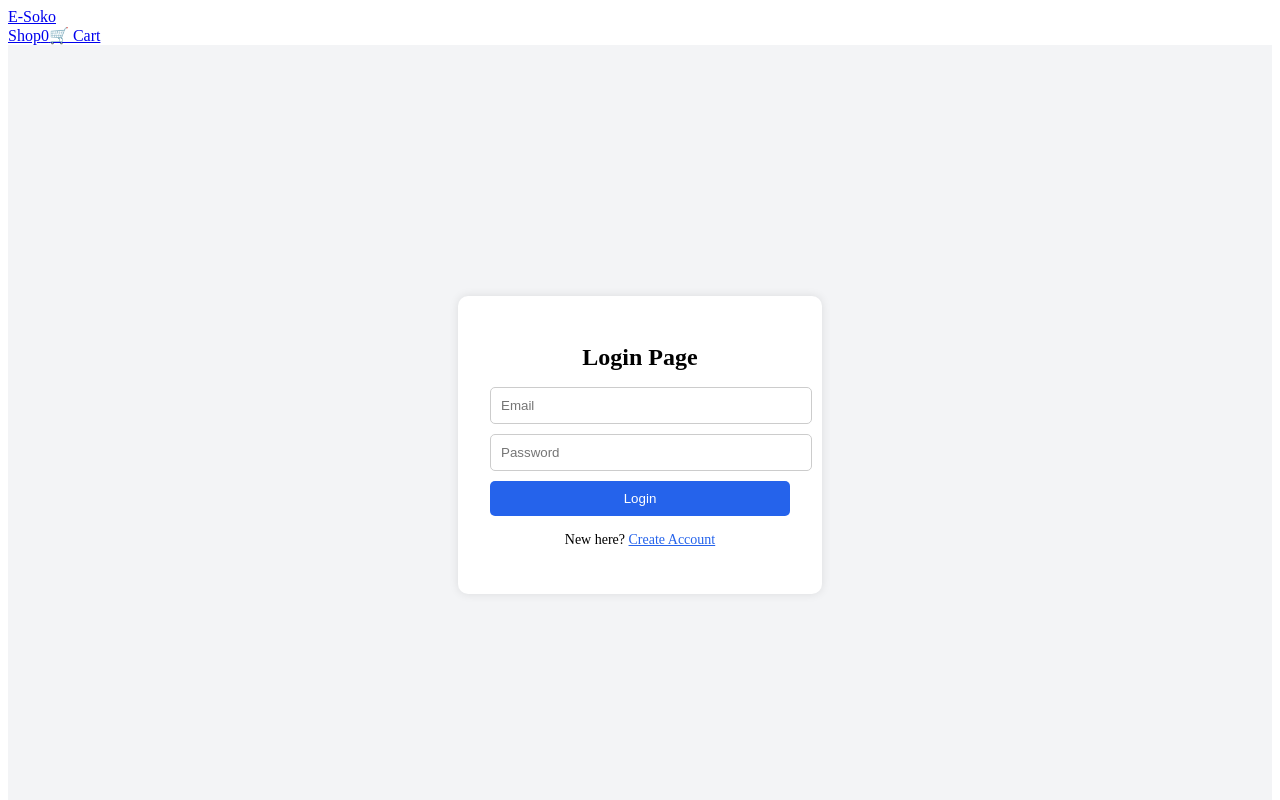
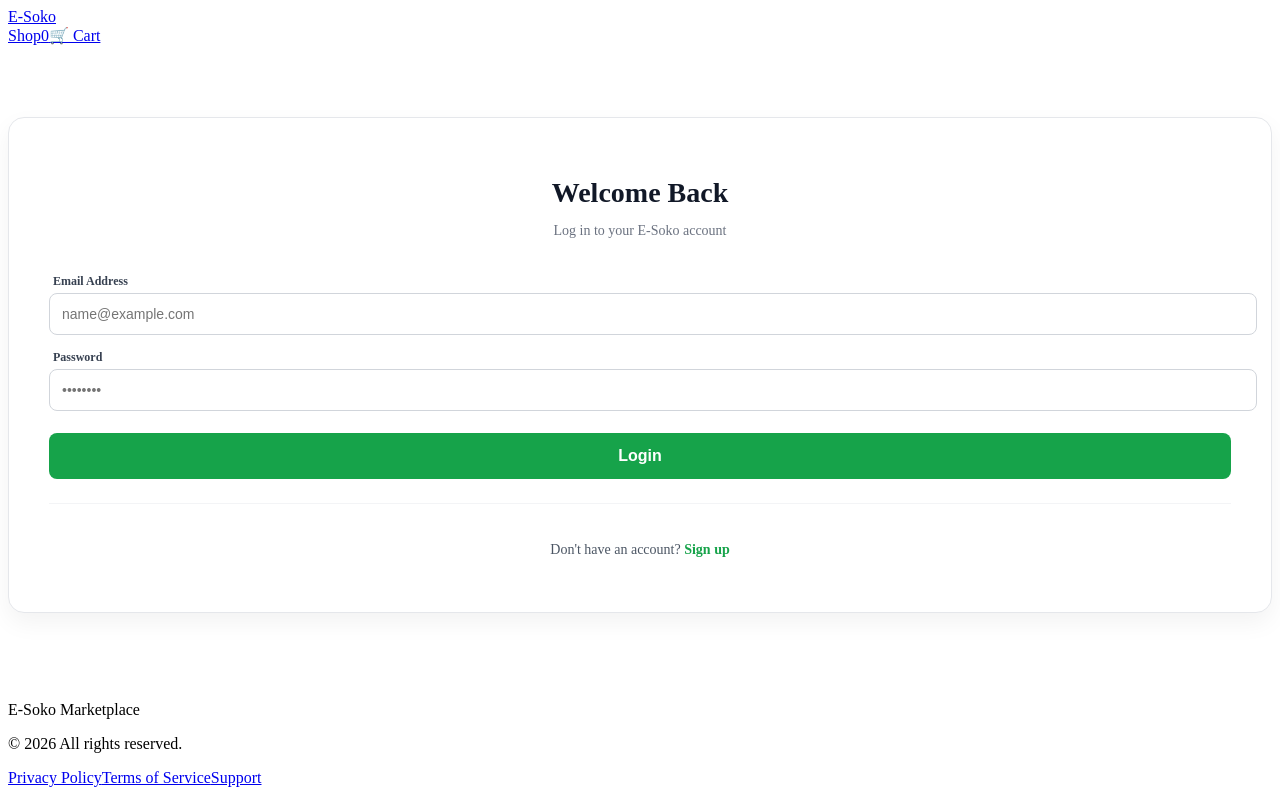
Before and after one commit to fixeg683/ecommerce-frontend, a React (Vite) app: page /login in a window 1280 px wide. Shown: the top 800 px of the page. Built offline with nearby package versions, Linux system fonts and the light colour scheme; no server answers.

Commit message:
updating Login.jsx

```diff
--- a/src/pages/Login.jsx
+++ b/src/pages/Login.jsx
@@ -1,49 +1,156 @@
 import React, { useState } from 'react';
-import { useNavigate } from 'react-router-dom';
-import axios from 'axios';
+import { Link, useNavigate } from 'react-router-dom';
+import api from '../api/axios'; // Ensure this points to your custom axios file
 
 function Login() {
   const [email, setEmail] = useState('');
   const [password, setPassword] = useState('');
+  const [loading, setLoading] = useState(false);
+  const [error, setError] = useState('');
   const navigate = useNavigate();
 
   const handleLogin = async (e) => {
     e.preventDefault();
+    setLoading(true);
+    setError('');
+
     try {
-      // Connects to your Render Backend
-      const response = await axios.post(`${import.meta.env.VITE_API_URL}/api/login/`, {
-        email,
-        password,
+      // Connects to your Django Backend on Render
+      // Path usually matches your urls.py (e.g., api/token/ or api/login/)
+      const response = await api.post('/token/', {
+        email: email,
+        password: password,
       });
 
-      // Save the JWT token (Supabase/Django auth)
+      // 1. Store both tokens for the interceptor to use
       localStorage.setItem('access_token', response.data.access);
-      alert('Login Successful!');
-      navigate('/'); // Go to Home
-    } catch (error) {
-      alert('Login Failed: ' + (error.response?.data?.detail || 'Error'));
+      localStorage.setItem('refresh_token', response.data.refresh);
+
+      // 2. Redirect to Home on success
+      navigate('/');
+      window.location.reload(); // Force refresh to update Navbar state
+    } catch (err) {
+      console.error("Login Error:", err);
+      setError(err.response?.data?.detail || 'Invalid email or password. Please try again.');
+    } finally {
+      setLoading(false);
     }
   };
 
   return (
-    <div style={{ minHeight: '100vh', display: 'flex', justifyContent: 'center', alignItems: 'center', backgroundColor: '#f3f4f6' }}>
-      <form onSubmit={handleLogin} style={{ padding: '2rem', backgroundColor: 'white', borderRadius: '10px', boxShadow: '0 0 10px rgba(0,0,0,0.1)', width: '300px', textAlign: 'center' }}>
-        <h1 style={{ fontSize: '24px', marginBottom: '1rem' }}>Login Page</h1>
-        <input
-          type="email" placeholder="Email" value={email} onChange={(e) => setEmail(e.target.value)} required
-          style={{ width: '100%', padding: '10px', marginBottom: '10px', border: '1px solid #ccc', borderRadius: '5px' }}
-        />
-        <input
-          type="password" placeholder="Password" value={password} onChange={(e) => setPassword(e.target.value)} required
-          style={{ width: '100%', padding: '10px', marginBottom: '10px', border: '1px solid #ccc', borderRadius: '5px' }}
-        />
-        <button type="submit" style={{ width: '100%', padding: '10px', backgroundColor: '#2563eb', color: 'white', border: 'none', borderRadius: '5px', cursor: 'pointer' }}>
-          Login
-        </button>
-        <p style={{ marginTop: '1rem', fontSize: '14px' }}>
-          New here? <a href="/signup" style={{ color: '#2563eb' }}>Create Account</a>
+    <div style={{
+      minHeight: '80vh',
+      display: 'flex',
+      justifyContent: 'center',
+      alignItems: 'center',
+      backgroundColor: 'transparent' // Let App.jsx handle the main bg
+    }}>
+      <div style={{
+        padding: '2.5rem',
+        backgroundColor: 'white',
+        borderRadius: '16px',
+        boxShadow: '0 10px 25px rgba(0,0,0,0.05)',
+        border: '1px solid #e5e7eb',
+        width: '100%',
+        maxWdith: '400px',
+        textAlign: 'center'
+      }}>
+        <h1 style={{ fontSize: '28px', fontWeight: '800', color: '#111827', marginBottom: '0.5rem' }}>
+          Welcome Back
+        </h1>
+        <p style={{ color: '#6b7280', marginBottom: '2rem', fontSize: '14px' }}>
+          Log in to your E-Soko account
         </p>
-      </form>
+
+        {error && (
+          <div style={{
+            backgroundColor: '#fef2f2',
+            color: '#dc2626',
+            padding: '10px',
+            borderRadius: '8px',
+            marginBottom: '1rem',
+            fontSize: '13px',
+            border: '1px solid #fee2e2'
+          }}>
+            {error}
+          </div>
+        )}
+
+        <form onSubmit={handleLogin} style={{ display: 'flex', flexDirection: 'column', gap: '12px' }}>
+          <div style={{ textAlign: 'left' }}>
+            <label style={{ fontSize: '12px', fontWeight: '600', color: '#374151', marginLeft: '4px' }}>Email Address</label>
+            <input
+              type="email"
+              placeholder="name@example.com"
+              value={email}
+              onChange={(e) => setEmail(e.target.value)}
+              required
+              style={{
+                width: '100%',
+                padding: '12px',
+                marginTop: '4px',
+                border: '1px solid #d1d5db',
+                borderRadius: '8px',
+                outline: 'none',
+                fontSize: '14px'
+              }}
+            />
+          </div>
+
+          <div style={{ textAlign: 'left' }}>
+            <label style={{ fontSize: '12px', fontWeight: '600', color: '#374151', marginLeft: '4px' }}>Password</label>
+            <input
+              type="password"
+              placeholder="••••••••"
+              value={password}
+              onChange={(e) => setPassword(e.target.value)}
+              required
+              style={{
+                width: '100%',
+                padding: '12px',
+                marginTop: '4px',
+                border: '1px solid #d1d5db',
+                borderRadius: '8px',
+                outline: 'none',
+                fontSize: '14px'
+              }}
+            />
+          </div>
+
+          <button
+            type="submit"
+            disabled={loading}
+            style={{
+              width: '100%',
+              padding: '14px',
+              backgroundColor: loading ? '#9ca3af' : '#16a34a',
+              color: 'white',
+              border: 'none',
+              borderRadius: '8px',
+              fontWeight: '700',
+              fontSize: '16px',
+              cursor: loading ? 'not-allowed' : 'pointer',
+              marginTop: '10px',
+              transition: 'background-color 0.2s'
+            }}
+          >
+            {loading ? 'Authenticating...' : 'Login'}
+          </button>
+        </form>
+
+        <div style={{ marginTop: '1.5rem', borderTop: '1px solid #f3f4f6', paddingTop: '1.5rem' }}>
+          <p style={{ fontSize: '14px', color: '#4b5563' }}>
+            Don't have an account?{' '}
+            <Link to="/signup" style={{
+              color: '#16a34a',
+              fontWeight: '700',
+              textDecoration: 'none'
+            }}>
+              Sign up
+            </Link>
+          </p>
+        </div>
+      </div>
     </div>
   );
 }
```
